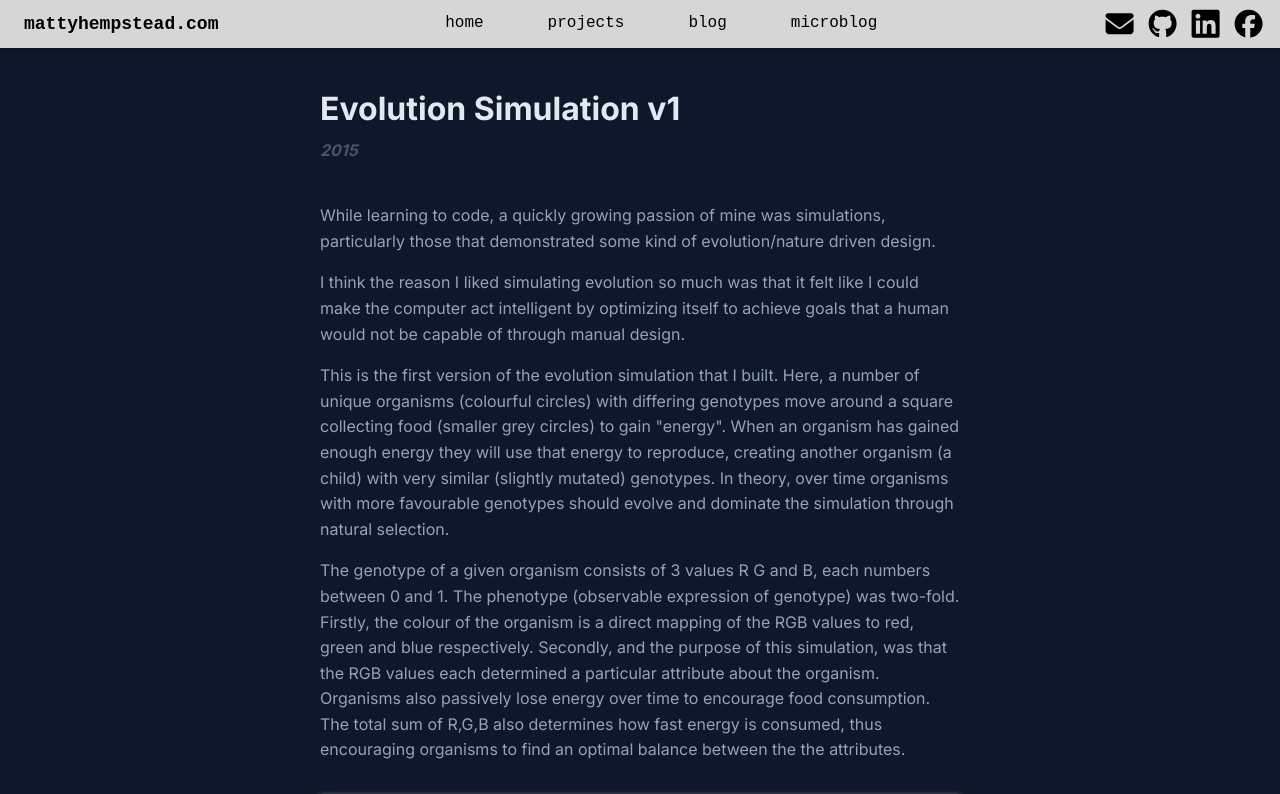
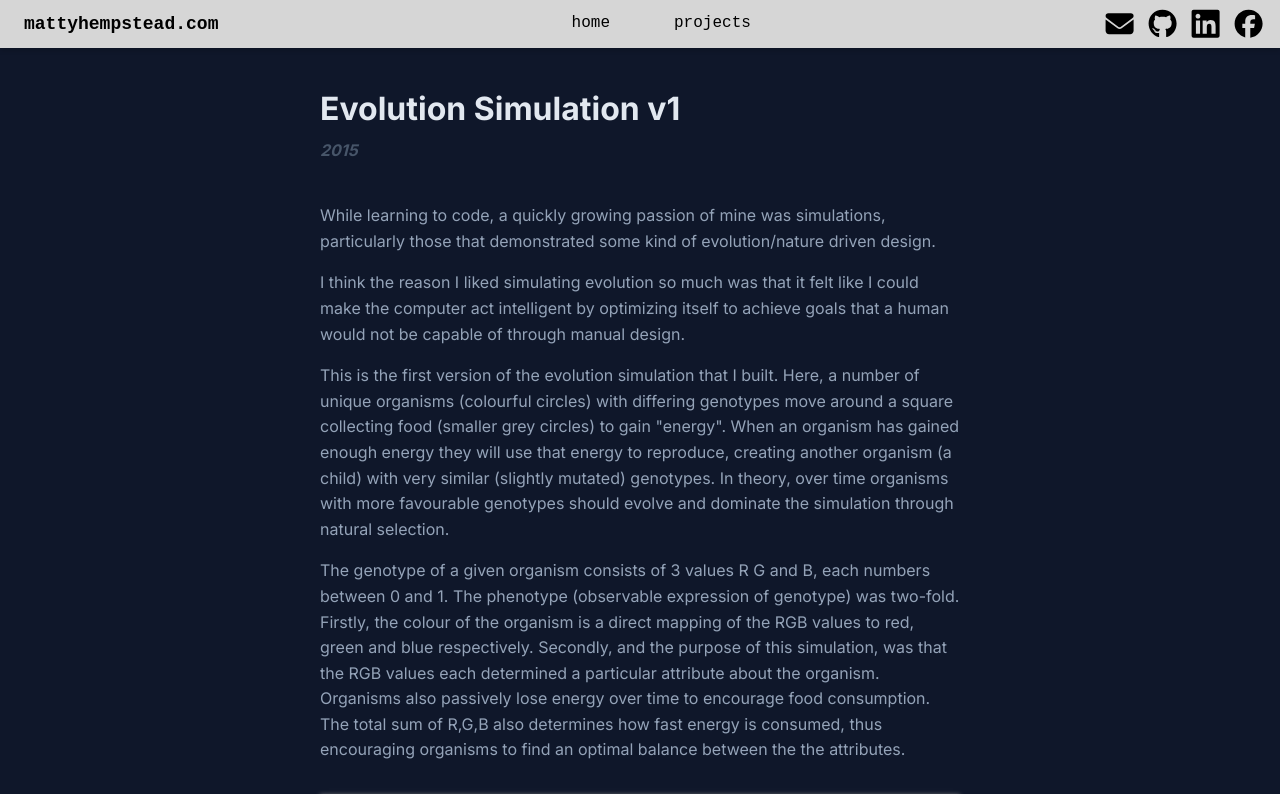
Before and after one commit to mattyhempstead/website, a Next.js app: page /projects/ev1 in a window 1280 px wide. Shown: the top 794 px of the page. Built offline with nearby package versions, Linux system fonts and the light colour scheme.

Commit message:
Remove blog from header until we post

```diff
--- a/components/header.tsx
+++ b/components/header.tsx
@@ -46,13 +46,13 @@ export default function Header() {
                 <a href="/projects">projects</a>
             </span>
 
-            <span>
+            {/* <span>
                 <a href="/blog">blog</a>
             </span>
 
             <span>
                 <a href="/microblog">microblog</a>
-            </span>
+            </span> */}
         </div>
 
         <div className='pr-4 flex justify-between w-44'>
```
